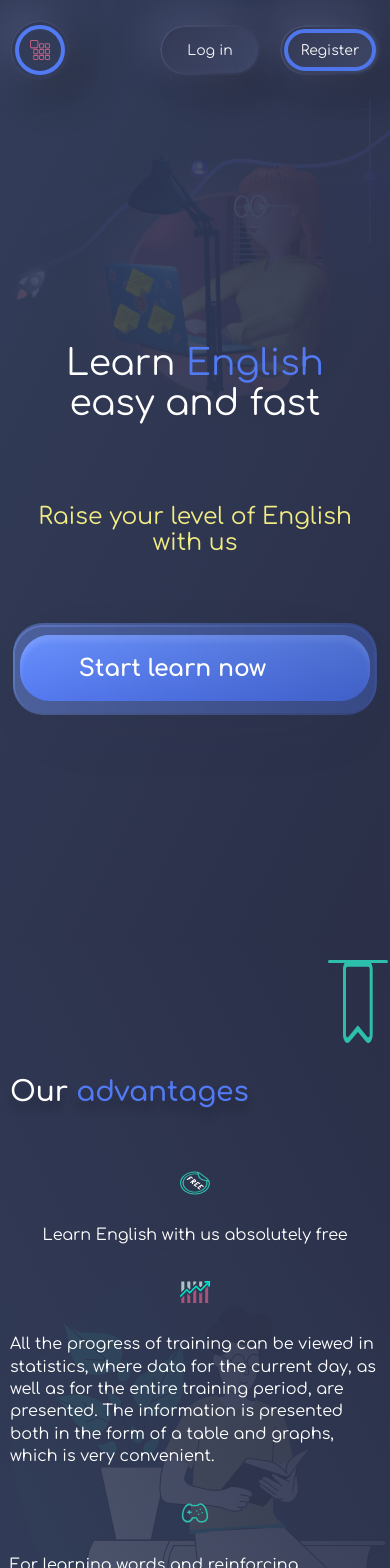
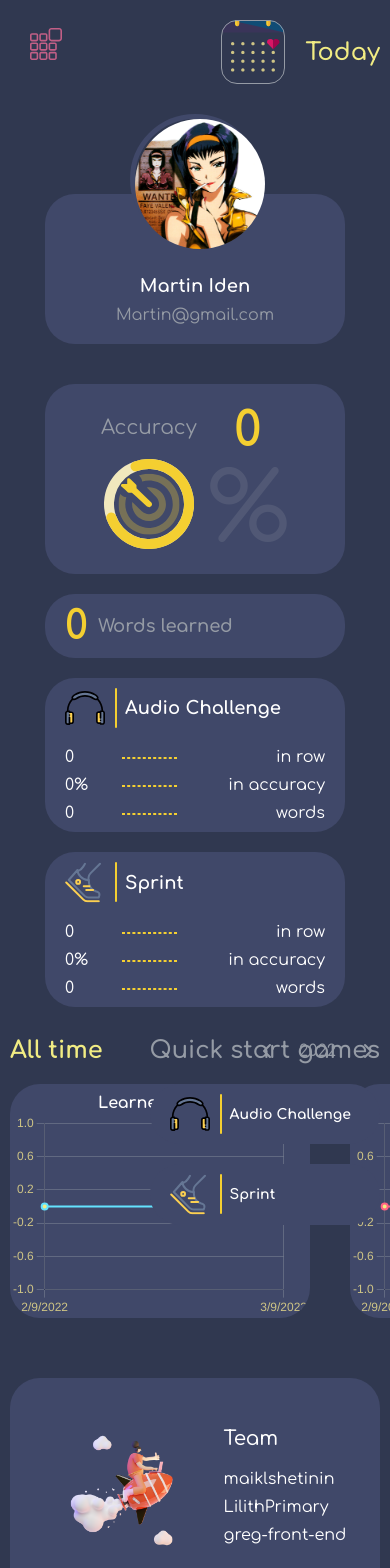
Before and after one commit to greg-front-end/rslang, a React (Create React App) app: page / in a window 390 px wide. Shown: the top 1568 px of the page. Built offline with nearby package versions, Linux system fonts and the light colour scheme; no server answers.

Commit message:
feat: add adaptive for today statistics

```diff
--- a/src/components/Layout/Layout.tsx
+++ b/src/components/Layout/Layout.tsx
@@ -16,20 +16,20 @@ export const Layout = () => {
   const isGamePage = () => gamesPage.includes(location.pathname);
   const isUserLoggined = useLogOutAfterTokenExp();
   let activeClass = '';
-  if (isActiveSideBar && isUserLogIn()) {
+  if (isActiveSideBar && !isUserLogIn()) {
     activeClass = 'main_wrapper_log_in header_active';
-  } else if (isUserLogIn()) {
+  } else if (!isUserLogIn()) {
     activeClass = 'main_wrapper_log_in';
   }
   return (
     <div className={activeClass}>
-      {isUserLoggined ? <HeaderLogIn /> : <HeaderLogOut />}
+      {!isUserLoggined ? <HeaderLogIn /> : <HeaderLogOut />}
       <main>
         <Outlet />
       </main>
       {
         !isGamePage()
-        && (isUserLoggined ? <FooterLogIn /> : <FooterLogOut />)
+        && (!isUserLoggined ? <FooterLogIn /> : <FooterLogOut />)
       }
     </div>
   );
--- a/src/components/SideBarMenu/SideBarMenu.tsx
+++ b/src/components/SideBarMenu/SideBarMenu.tsx
@@ -16,7 +16,7 @@ export const SideBarMenu = () => {
   };
   return (
     <button
-      className={isUserLogIn() ? style.menu_btn : style.menu_btn_log_out}
+      className={!isUserLogIn() ? style.menu_btn : style.menu_btn_log_out}
       type="button"
       onClick={handleMenu}
     >
--- a/src/components/statistics/AccuracyOfGame/style.module.css
+++ b/src/components/statistics/AccuracyOfGame/style.module.css
@@ -4,7 +4,7 @@
   justify-content: center;
   gap: var(--pd10);
   background-color: var(--color-blue);
-  padding: var(--pd10) var(--pd20);
+  padding: var(--pd20) var(--pd20) var(--pd10);
   border-radius: var(--border-radius);
 }
 .title {
@@ -43,3 +43,8 @@
   font-size: 48px;
   color: var(--color-bright-yellow);
 }
+@media (max-width: 768px) {
+  .accuracy {
+    margin-top: 280px;
+  }
+}
--- a/src/components/statistics/AllTime/style.module.css
+++ b/src/components/statistics/AllTime/style.module.css
@@ -1,11 +1,11 @@
 .all_time {
   margin: var(--pd30) 0;
-  max-width: 800px;
+  max-width: 1200px;
   position: relative;
 }
 .quick_start_game {
   position: absolute;
-  right: -250px;
+  right: 0px;
   top: 0px;
 }
 .title_date_wrapper {
@@ -33,7 +33,7 @@
 }
 .d3_wrapper {
   display: flex;
-  gap: var(--pd30);
+  gap: var(--pd40);
   margin: var(--pd20) 0;
 }
 .d3_learned_words,
@@ -42,7 +42,7 @@
   justify-content: center;
   align-items: center;
   height: 234px;
-  width: 380px;;
+  width: 413px;;
   background-color: var(--color-blue);
   border-radius: var(--border-radius);
 }
--- a/src/pages/Statistics/style.module.css
+++ b/src/pages/Statistics/style.module.css
@@ -1,12 +1,12 @@
 .statistics_wrapper {
   display: flex;
-  gap: var(--pd30);
-  max-width: 800px;
+  gap: var(--pd40);
+  max-width: 1200px;
   position: relative;
 }
 .user {
   position: absolute;
-  right: -250px;
+  right: 0px;
 }
 .title_wrapper {
   display: flex;
@@ -24,7 +24,7 @@
   flex-direction: column;
   justify-content: space-between;
   gap: var(--pd20);
-  max-width: 220px;
+  width: 260px;
 }
 .game_wrapper {
   display: flex;
@@ -34,3 +34,51 @@
   border-radius: var(--border-radius);
   padding: var(--pd10) var(--pd20);
 }
+@media (max-width: 1366px) {
+  .statistics_wrapper {
+    max-width: 900px;
+    flex-wrap: wrap;
+  }
+  .user {
+    right: -240px;
+  }
+}
+@media (max-width: 1200px) {
+  .statistics_wrapper {
+    max-width: 800px;
+    flex-wrap: wrap;
+  }
+  .user {
+    right: -40px;
+  }
+}
+@media (max-width: 1024px) {
+  .statistics_wrapper {
+    max-width: 400px;
+    flex-wrap: wrap;
+    gap: var(--pd20);
+  }
+  .user {
+    right: -190px;
+  }
+}
+@media (max-width: 768px) {
+  .statistics_wrapper {
+    max-width: 300px;
+    justify-content: center;
+    flex-wrap: wrap;
+    gap: var(--pd20);
+    margin-inline: auto;
+  }
+  .game_wrapper,
+  .words_module {
+    width: 300px;
+  }
+  .title_wrapper {
+    justify-content: end;
+  }
+  .user {
+    top: var(--pd90);
+    right: 0px;
+  }
+}
--- a/src/router/RouteApp.tsx
+++ b/src/router/RouteApp.tsx
@@ -23,7 +23,7 @@ export const RouteApp = () => {
         element={<Layout />}
       >
         {
-          isUserLoggined
+          !isUserLoggined
 
             ? (
               <Route
@@ -56,7 +56,7 @@ export const RouteApp = () => {
         />
         <Route
           path="about"
-          element={isUserLoggined ? <About /> : <Main />}
+          element={!isUserLoggined ? <About /> : <Main />}
         />
         <Route
           path="log-in"
```
